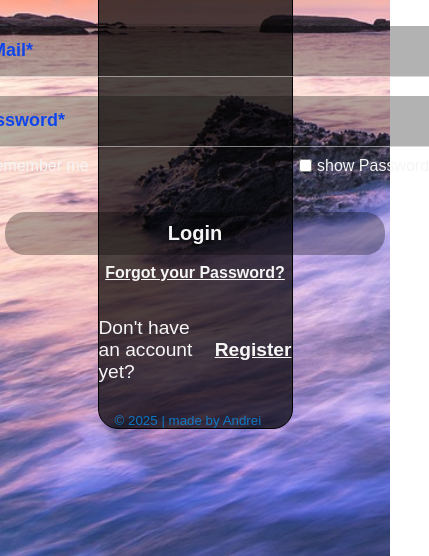
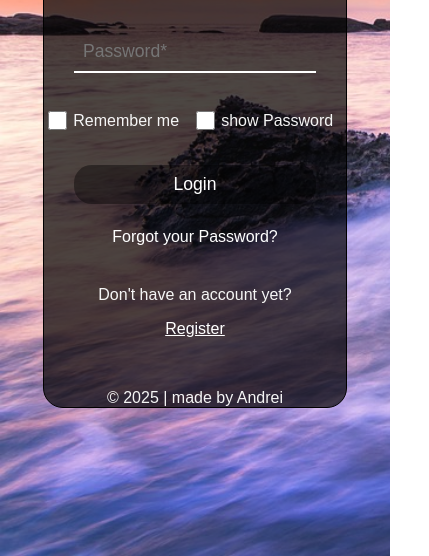
Before and after one commit to Andrei04-0106/Projekt2_Website_Login_menu, a plain HTML site: page index.html in a window 390 px wide. Shown: the part 288-844 px from the top of the page, 429 px wide, since content can reach past the window. Drawn offline with Linux system fonts and the light colour scheme; a web font is replaced by a local one.

Commit message:
add responsive design

```diff
--- a/index.html
+++ b/index.html
@@ -1,11 +1,13 @@
 <!DOCTYPE html>
 <html lang="de">
-
   <head>
-    <meta charset="UTF-8">
-    <meta name="viewport" content="width=device-width, initial-scale=1.0">
-    <link rel="stylesheet" href="style.css">
-    <script src="https://kit.fontawesome.com/ec14fa9f00.js" crossorigin="anonymous"></script>
+    <meta charset="UTF-8" />
+    <meta name="viewport" content="width=device-width, initial-scale=1.0" />
+    <link rel="stylesheet" href="style.css" />
+    <script
+      src="https://kit.fontawesome.com/ec14fa9f00.js"
+      crossorigin="anonymous"
+    ></script>
     <title>Login_Menu</title>
   </head>
 
@@ -15,29 +17,38 @@
         <h1>Sign Up</h1>
         <form>
           <div class="data">
-                    <input type="email" name="email" placeholder="E-Mail*" required><br>
-                    <input type="password" name="password" placeholder="Password*" required>
+            <input
+              type="email"
+              name="email"
+              placeholder="E-Mail*"
+              required
+            /><br />
+            <input
+              type="password"
+              name="password"
+              placeholder="Password*"
+              required
+            />
           </div>
           <div class="checkbox">
-                    <input type="checkbox" name="rememberMe" id="rememberMe">
-                    <label for="checkbox">Remember me</label>
-                    <input type="checkbox" name="showPassword" id="showPassword">
-                    <label for="checkbox">show Password</label>
+            <input type="checkbox" name="rememberMe" id="rememberMe" />
+            <label for="rememberMe">Remember me</label>
+            <input type="checkbox" name="showPassword" id="showPassword" />
+            <label for="showPassword">show Password</label>
           </div>
           <div class="buttondiv">
-                    <button type="submit">Login</button>
+            <button>Login</button>
           </div>
-                <a href="forgotPassword.html" class="forgotPassword">Forgot your Password?</a>
-            </form>
+          <a href="forgotPassword.html" class="forgotPassword"
+            >Forgot your Password?</a
+          >
           <div class="noAccount">
             <p>Don't have an account yet?</p>
             <a href="register.html" class="register">Register</a>
           </div>
-            <div class="copyright">
-                &copy; 2025 | made by Andrei
-            </div>
+          <div class="copyright">&copy; 2025 | made by Andrei</div>
+        </form>
       </div>
     </div>
   </body>
-
 </html>
--- a/style.css
+++ b/style.css
@@ -1,14 +1,16 @@
-@import url('https://fonts.googleapis.com/css2?family=Sour+Gummy:ital,wght@0,100..900;1,100..900&display=swap');
+@import url("https://fonts.googleapis.com/css2?family=Sour+Gummy:ital,wght@0,100..900;1,100..900&display=swap");
 
 body {
   margin: 0%;
   padding: 0%;
-    font-family: 'Sour Gummy', sans-serif;
+  font-family: "Sour Gummy", sans-serif;
   font-weight: 200;
+  box-sizing: border-box;
+  overflow: hidden;
 }
 
 body::before {
-    content: '';
+  content: "";
   position: fixed;
   top: 0;
   left: 0;
@@ -30,143 +32,177 @@ body::before {
 .innerContainer {
   border: solid 1px black;
   border-radius: 20px;
-    width: 50%;
-    height: 70%;
+  width: auto;
+  height: auto;
   background-color: rgba(0, 0, 0, 0.7);
   color: whitesmoke;
-    box-sizing: border-box;
-    display: flex;
-    flex-direction: column;
-    justify-content: end;
-    align-items: center;
 }
 
 h1 {
   text-align: center;
-    font-size: 4rem;
+  font-size: 2.4em;
 }
 
-.data input {
-    width: 55vh;
-    height: 3rem;
-    background-color: rgba(0, 0, 0, 0.3);
-    border-bottom: 1px solid rgb(255, 255, 255, 0.5);
-    border-top: none;
-    border-left: none;
-    border-right: none;
-    margin-bottom: 2%;
-    margin-top: 2%;
-    color: whitesmoke;
-    font-size: large;
+form {
+  text-align: center;
+  height: 80%;
 }
 
-.data input:focus {
+input[type="email"],
+input[type="password"] {
+  width: 80%;
+  box-sizing: border-box;
+  padding: 0.5em;
+  margin: 0 0 2em 0;
+  border: none;
+  background: none;
+  color: white;
+  font-size: 1.1em;
   outline: none;
-    border-bottom: 2px solid rgb(15, 69, 233, 0.5);
-    font-family: 'Sour Gummy', sans-serif;
-}
-
-.data input::placeholder {
-    color: rgb(15, 69, 233);
-    font-weight: 700;
-    font-family: 'Sour Gummy', sans-serif;
-    padding-left: 10px;
-    transition: transform 0.5s ease, font-size 0.5s ease, color 0.5s ease;
-}
-
-input[type="email"]:focus::placeholder {
-    transform: translateX(-5rem);
-    color: rgb(255, 255, 255);
-}
-
-.data input[type="password"]:focus::placeholder {
-    transform: translateX(-7rem);
-    color: rgb(255, 255, 255);
+  border-bottom: solid 2px white;
+  transition: background-color 0.3s ease;
 }
 
 .checkbox {
+  margin-bottom: 2em;
   display: flex;
+  justify-content: center;
   align-items: center;
-    cursor: pointer;
-    gap: 2px;
 }
 
-#showPassword {
-    margin-left: auto;
+.checkbox input[type="checkbox"] {
+  width: 1.4em;
+  height: 1.4em;
+  margin-right: 0.5em;
+}
+
+label {
+  margin-right: 0.8em;
 }
 
 .buttondiv {
+  width: 80%;
+  margin: auto;
+  margin-bottom: 1.5em;
+}
+button {
+  padding: 0.5em 1em;
+  border: none;
+  border-radius: 1em;
+  background-color: rgb(0, 0, 0, 0.4);
+  color: white;
+  font-size: 1.1em;
+  cursor: pointer;
+  transition: background-color 0.3s ease;
+  width: 100%;
+}
+
+button:hover {
+  background-color: rgb(0, 0, 0, 0.8);
+}
+
+.forgotPassword {
+  text-decoration: none;
+  color: white;
+}
+
+.noAccount {
+  margin-top: 2.5em;
+}
+.register {
+  color: white;
+}
+
+.copyright {
   display: flex;
   justify-content: center;
-    align-items: center;
-    margin-top: 8%;
+  align-items: flex-end;
+  height: 20%;
+  margin-top: 3.2em;
 }
 
-a {
-    display: flex;
-    justify-content: center;
-    align-items: center;
-    margin-top: 2%;
+@media (min-width: 600px) {
+  h1 {
+    font-size: 2.6em;
+  }
+
+  .innerContainer {
+    width: 80%;
+    height: auto;
+  }
+}
+
+@media (min-width: 768px) {
+  h1 {
+    font-size: 3em;
+  }
+
+  .innerContainer {
+    width: 70%;
+    height: auto;
+  }
+
+  .copyright {
+    height: 3%;
+  }
+}
+
+@media (min-width: 992px) {
+  input[type="email"],
+  input[type="password"] {
+    width: 60%;
   }
 
   button {
-    width: 45vh;
-    height: 5vh;
-    background-color: rgba(0, 0, 0, 0.3);
-    border: none;
-    border-radius: 20px;
-    color: whitesmoke;
-    font-family: 'Sour Gummy', sans-serif;
-    font-size: 20px;
-    font-weight: 700;
-    cursor: pointer;
-    transition-duration: 0.5s;
+    width: 60%;
   }
 
-button:hover {
-    background-color: rgba(0, 0, 0, 0.5);
-    color: rgb(15, 69, 233);
-}
-
-
-.forgotPassword {
-    color: whitesmoke;
-    display: flex;
-    justify-content: center;
-    align-content: center;
-    font-weight: 700;
-    transition-duration: 0.5s;
-}
-
-.forgotPassword:hover {
-    transform: scale(1.2);
-}
-
-.register {
-    color: whitesmoke;
-    font-weight: 700;
-    margin-bottom: 2%;
-    margin-left: 2.5%;
-    transition-duration: 0.5s;
-}
-
-.register:hover {
-    transform: scale(1.2);
-}
-
-.noAccount {
-    font-size: 1.2em;
-    display: flex;
-    justify-content: center;
-    margin-top: 8%;
-    margin-bottom: 6%;
-    width: 100%;
+  .innerContainer {
+    height: auto;
   }
 
   .copyright {
-    width: 100%;
-    display: flex;
-    padding-left: 2rem;
-    font-size: smaller;
-    color: rgba(0, 153, 255, 0.7);
+    height: 8%;
   }
+}
+
+@media (min-width: 1200px) {
+  h1 {
+    font-size: 3.2em;
+  }
+
+  .innerContainer {
+    width: 60%;
+    height: auto;
+  }
+
+  .copyright {
+    height: 10%;
+  }
+
+  form {
+    margin-top: 3em;
+  }
+}
+
+@media (min-width: 1440px) {
+  body {
+    font-size: 0.9em;
+  }
+  h1 {
+    font-size: 3em;
+  }
+
+  .innerContainer {
+    width: 40%;
+    height: auto;
+  }
+
+  .copyright {
+    height: 0%;
+  }
+
+  form {
+    margin-top: 1em;
+  }
+}
```
Lines whose indentation alone changed are shown as unchanged.
